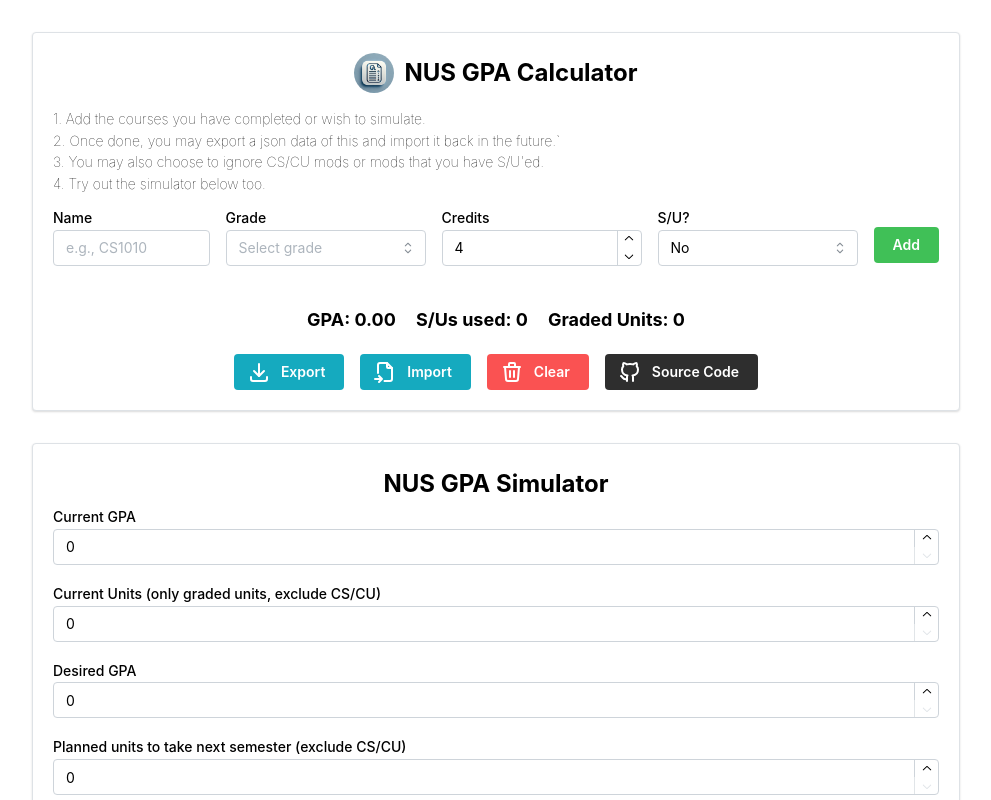
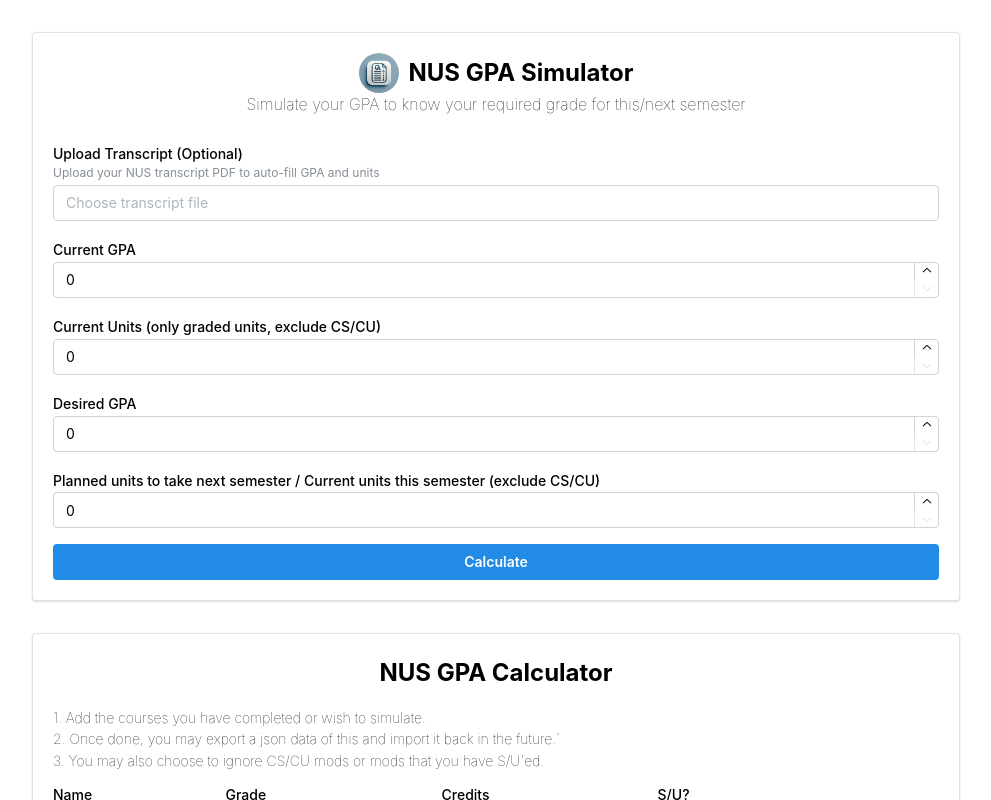
Before and after one commit to raihahahan/gpa-simulator, a Next.js app: page / in a window 1280 px wide. Shown: the top 800 px of the page, without its empty margins (144-1135 px from the left). Built offline with nearby package versions, Linux system fonts and the light colour scheme.

Commit message:
create transcript upload

```diff
--- a/package.json
+++ b/package.json
@@ -15,6 +15,7 @@
     "@mantine/notifications": "^7.15.2",
     "@tabler/icons-react": "^3.26.0",
     "next": "15.1.2",
+    "pdf2json": "^4.0.0",
     "react": "^19.0.0",
     "react-dom": "^19.0.0"
   },
--- /dev/null
+++ b/src/app/api/parse-transcript/route.ts
@@ -0,0 +1,199 @@
+/* eslint-disable @typescript-eslint/no-explicit-any */
+import { NextRequest, NextResponse } from "next/server";
+import PDFParser from "pdf2json";
+
+export interface ParsedTranscriptData {
+  totalGradedUnits: number;
+  currentGPA: number;
+}
+
+export interface CourseData {
+  code: string;
+  name: string;
+  grade: string;
+  units: number;
+}
+
+// NUS Grade to GPA mapping
+const GRADE_TO_GPA: Record<string, number> = {
+  "A+": 5.0,
+  A: 5.0,
+  "A-": 4.5,
+  "B+": 4.0,
+  B: 3.5,
+  "B-": 3.0,
+  "C+": 2.5,
+  C: 2.0,
+  "D+": 1.5,
+  D: 1.0,
+  F: 0.0,
+};
+
+interface PDFText {
+  x: number;
+  y: number;
+  w: number;
+  clr: number;
+  sw: number;
+  A: string;
+  R: Array<{ T: string; S: number; TS: number[] }>;
+}
+
+interface PDFData {
+  Pages: Array<{
+    Texts: PDFText[];
+  }>;
+}
+
+function parseTranscriptFromJSON(pdfData: PDFData): ParsedTranscriptData {
+  let totalGradedUnits = 0;
+  let totalGradePoints = 0;
+
+  // Extract all text elements from all pages with their x,y coordinates
+  const allTexts: Array<{ x: number; y: number; text: string }> = [];
+
+  for (const page of pdfData.Pages) {
+    for (const textItem of page.Texts) {
+      // Decode the text (pdf2json uses URI encoding)
+      const decodedText = textItem.R.map((r) => decodeURIComponent(r.T)).join(
+        ""
+      );
+      if (decodedText.trim()) {
+        // Only add non-empty texts
+        allTexts.push({
+          x: textItem.x,
+          y: textItem.y,
+          text: decodedText.trim(),
+        });
+      }
+    }
+  }
+
+  // Sort by y position first, then x position (left to right, top to bottom)
+  allTexts.sort((a, b) => {
+    if (Math.abs(a.y - b.y) < 0.1) {
+      return a.x - b.x; // Same line, sort by x (left to right)
+    }
+    return a.y - b.y; // Different lines, sort by y (top to bottom)
+  });
+
+  // Combine texts on the same line (same Y position within tolerance)
+  const lines: Array<{ y: number; text: string }> = [];
+  let currentLine: { y: number; texts: string[] } | null = null;
+
+  for (const item of allTexts) {
+    if (!currentLine || Math.abs(item.y - currentLine.y) > 0.1) {
+      // Start a new line
+      if (currentLine) {
+        lines.push({
+          y: currentLine.y,
+          text: currentLine.texts.join(" "),
+        });
+      }
+      currentLine = { y: item.y, texts: [item.text] };
+    } else {
+      // Add to current line
+      currentLine.texts.push(item.text);
+    }
+  }
+
+  // Don't forget the last line
+  if (currentLine) {
+    lines.push({
+      y: currentLine.y,
+      text: currentLine.texts.join(" "),
+    });
+  }
+
+  // console.log("Combined lines:", lines);
+
+  // Course code regex patterns
+  const gradeRegex = /^(A\+|A-|A|B\+|B-|B|C\+|C|D\+|D|F|S|CS|CU|-)$/;
+  const unitsRegex = /^(\d+\.\d{2})$/;
+
+  // Process each line to find courses
+  for (const line of lines) {
+    const parts = line.text.split(" ");
+
+    if (parts.length < 4) continue; // Need at least: CODE NAME GRADE UNITS
+
+    // Check last 2 words for GRADE UNITS pattern
+    const lastWord = parts[parts.length - 1];
+    const secondLastWord = parts[parts.length - 2];
+
+    // Check if last word is units and second last is a grade
+    if (!unitsRegex.test(lastWord)) continue;
+    if (!gradeRegex.test(secondLastWord)) continue;
+
+    const units = parseFloat(lastWord);
+    const grade = secondLastWord;
+    console.log(lastWord, secondLastWord);
+    console.log(units, grade);
+
+    // Skip if grade is CS (S/U) - we only want graded courses
+    if (grade === "CS" || grade === "CU" || grade === "S" || grade === "-")
+      continue;
+
+    // Calculate GPA for graded courses only
+    if (grade in GRADE_TO_GPA) {
+      totalGradedUnits += units;
+      totalGradePoints += GRADE_TO_GPA[grade] * units;
+    }
+  }
+
+  const currentGPA =
+    totalGradedUnits > 0 ? totalGradePoints / totalGradedUnits : 0;
+
+  return {
+    totalGradedUnits,
+    currentGPA: Number(currentGPA.toFixed(2)),
+  };
+}
+
+async function parsePDF(buffer: Buffer): Promise<PDFData> {
+  return new Promise((resolve, reject) => {
+    const pdfParser = new PDFParser();
+
+    pdfParser.on("pdfParser_dataError", (errData: any) => {
+      reject(new Error(errData));
+    });
+
+    pdfParser.on("pdfParser_dataReady", (data: any) => {
+      resolve(data as PDFData);
+    });
+
+    pdfParser.parseBuffer(buffer);
+  });
+}
+
+export async function POST(request: NextRequest) {
+  try {
+    const formData = await request.formData();
+    const file = formData.get("transcript") as File;
+
+    if (!file) {
+      return NextResponse.json({ error: "No file uploaded" }, { status: 400 });
+    }
+
+    // Convert File to Buffer
+    const bytes = await file.arrayBuffer();
+    const buffer = Buffer.from(bytes);
+
+    // Parse PDF to JSON
+    const pdfData = await parsePDF(buffer);
+
+    // Parse transcript from JSON structure
+    const result = parseTranscriptFromJSON(pdfData);
+
+    return NextResponse.json(result);
+  } catch (error) {
+    console.error("Error parsing transcript:", error);
+    return NextResponse.json(
+      {
+        error: "Failed to parse transcript",
+        details: error instanceof Error ? error.message : "Unknown error",
+      },
+      { status: 500 }
+    );
+  }
+}
--- a/src/app/page.tsx
+++ b/src/app/page.tsx
@@ -4,8 +4,8 @@
 export default function Home() {
   return (
     <div>
+      <GradeSimulator />
       <GradingComponent />
-      <GradeSimulator />
       <GradeTable />
     </div>
   );
--- a/src/common/data.ts
+++ b/src/common/data.ts
@@ -5,11 +5,12 @@
     "Add the courses you have completed or wish to simulate.",
     "Once done, you may export a json data of this and import it back in the future.`",
     "You may also choose to ignore CS/CU mods or mods that you have S/U'ed.",
-    "Try out the simulator below too.",
   ],
   title: "NUS GPA Calculator",
   description: "Calculate and simulate your NUS GPA",
   githubLink: "https://github.com/raihahahan/gpa-simulator",
+  simulatorInstructions:
+    "Simulate your GPA to know your required grade for this/next semester",
 };
 
 export const TOTAL_MC = 160;
--- a/src/features/grading/components.tsx
+++ b/src/features/grading/components.tsx
@@ -11,7 +11,6 @@
   ActionIcon,
 } from "@mantine/core";
 import { calculateGPA, calculateGradedUnits, calculateSuCount } from "./utils";
-import Image from "next/image";
 import ComponentWrapper from "@/common/wrapper";
 import { data, GRADES } from "../../common/data";
 import {
@@ -59,14 +58,6 @@
           justifyContent: "center",
         }}
       >
-        <Image
-          src="/icon.webp"
-          width={xs ? 30 : 40}
-          height={xs ? 30 : 40}
-          style={{ borderRadius: 100 }}
-          alt="icon"
-        />
-        <div style={{ width: 10 }}></div>
         <Text
           style={{
             textAlign: "center",
--- a/src/features/simulate/components.tsx
+++ b/src/features/simulate/components.tsx
@@ -1,16 +1,36 @@
 "use client";
 import { useState } from "react";
-import { NumberInput, Button, Text, Group } from "@mantine/core";
+import { NumberInput, Button, Text, Group, FileInput } from "@mantine/core";
 import ComponentWrapper from "@/common/wrapper";
 import { useGlobalMediaQuery } from "@/common/hooks";
-import { GRADES } from "@/common/data";
+import { data, GRADES } from "@/common/data";
+import Image from "next/image";
+
+interface ParsedTranscriptData {
+  totalGradedUnits: number;
+  currentGPA: number;
+  courses: Array<{
+    code: string;
+    name: string;
+    grade: string;
+    units: number;
+  }>;
+}
+
+interface SimulateResults {
+  required: number;
+  maxAchievable: number;
+}
 
 export default function GradeSimulator() {
   const [currentGPA, setCurrentGPA] = useState<number>(0);
   const [currentUnits, setCurrentUnits] = useState<number>(0);
   const [desiredGPA, setDesiredGPA] = useState<number>(0);
   const [unitsLeft, setUnitsLeft] = useState<number>(0);
-  const [result, setResult] = useState<string | number>(""); // To store the result of the calculation
+  const [result, setResult] = useState<string | SimulateResults>("");
+  const [transcriptFile, setTranscriptFile] = useState<File | null>(null);
+  const [parseError, setParseError] = useState<string>("");
+  const [isUploading, setIsUploading] = useState<boolean>(false);
   const { xs } = useGlobalMediaQuery();
 
   function calculateRequiredGPA(
@@ -18,30 +38,70 @@
     completedUnits: number,
     plannedUnits: number,
     desiredGPA: number
-  ): number | string {
+  ): { required: number; maxAchievable: number } | string {
     if (plannedUnits <= 0) {
-      return "Invalid units left"; // Ensure units left is positive
+      return "Invalid units left";
     }
 
-    console.log(currentGPA, completedUnits, plannedUnits, desiredGPA);
     const totalPointsRequired = desiredGPA * (completedUnits + plannedUnits);
     const currPoints = currentGPA * completedUnits;
     const requiredPoints = totalPointsRequired - currPoints;
     const requiredGPA = requiredPoints / plannedUnits;
+    const maxRequiredPoints = GRADES[0].points * plannedUnits;
+    const maxTotalPointsRequired = maxRequiredPoints + currPoints;
+    const achievable = maxTotalPointsRequired / (completedUnits + plannedUnits);
 
     if (requiredGPA > GRADES[0].points) {
-      const maxRequiredPoints = GRADES[0].points * plannedUnits;
-      const maxTotalPointsRequired = maxRequiredPoints + currPoints;
-      const achievable =
-        maxTotalPointsRequired / (completedUnits + plannedUnits);
-
-      return `Your desired GPA is too high as you will need a GPA of ${requiredGPA}. Your max achievable GPA is ${achievable.toFixed(
+      return `Your desired GPA is too high as you will need a GPA of ${requiredGPA.toFixed(
+        2
+      )}. Your max achievable GPA is ${achievable.toFixed(
         2
       )} with a score of A/A+ for every module.`;
     }
 
-    return requiredGPA;
+    return { required: requiredGPA, maxAchievable: achievable };
   }
+
+  const handleTranscriptUpload = async (file: File | null) => {
+    if (!file) {
+      setTranscriptFile(null);
+      setParseError("");
+      return;
+    }
+
+    setTranscriptFile(file);
+    setParseError("");
+    setIsUploading(true);
+
+    try {
+      const formData = new FormData();
+      formData.append("transcript", file);
+
+      const response = await fetch("/api/parse-transcript", {
+        method: "POST",
+        body: formData,
+      });
+
+      if (!response.ok) {
+        const errorData = await response.json();
+        throw new Error(errorData.error || "Failed to parse transcript");
+      }
+
+      const parsed: ParsedTranscriptData = await response.json();
+
+      setCurrentGPA(parsed.currentGPA);
+      setCurrentUnits(parsed.totalGradedUnits);
+      setParseError("");
+    } catch (error) {
+      setParseError(
+        error instanceof Error ? error.message : "Failed to parse transcript"
+      );
+      setCurrentGPA(0);
+      setCurrentUnits(0);
+    } finally {
+      setIsUploading(false);
+    }
+  };
 
   const handleSubmit = () => {
     const requiredGrade = calculateRequiredGPA(
@@ -55,6 +115,22 @@
 
   return (
     <ComponentWrapper>
+      <div
+        style={{
+          display: "flex",
+          flexDirection: "row",
+          alignItems: "center",
+          justifyContent: "center",
+        }}
+      >
+        <Image
+          src="/icon.webp"
+          width={xs ? 30 : 40}
+          height={xs ? 30 : 40}
+          style={{ borderRadius: 100 }}
+          alt="icon"
+        />
+        <div style={{ width: 10 }}></div>
         <Text
           size="xl"
           style={{
@@ -65,6 +141,47 @@
         >
           NUS GPA Simulator
         </Text>
+      </div>
+
+      <div>
+        <Text
+          fw="lighter"
+          size="sm"
+          style={{
+            textAlign: "center",
+            fontWeight: "bolder",
+            fontSize: 16,
+          }}
+        >
+          {data.simulatorInstructions}
+        </Text>
+        <br />
+      </div>
+
+      {/* Transcript Upload */}
+      <FileInput
+        label="Upload Transcript (Optional)"
+        description="Upload your NUS transcript PDF to auto-fill GPA and units"
+        placeholder="Choose transcript file"
+        accept="application/pdf"
+        value={transcriptFile}
+        onChange={handleTranscriptUpload}
+        mb="md"
+        clearable
+        disabled={isUploading}
+      />
+
+      {isUploading && (
+        <Text size="sm" color="blue" mb="md">
+          Parsing transcript...
+        </Text>
+      )}
+
+      {parseError && (
+        <Text size="sm" color="red" mb="md">
+          {parseError}
+        </Text>
+      )}
 
       {/* Current GPA Input */}
       <NumberInput
@@ -73,6 +190,8 @@
         onChange={(e) => setCurrentGPA(Number(e))}
         min={0}
         max={5}
+        step={0.01}
+        decimalScale={2}
         mb="md"
       />
 
@@ -92,12 +211,14 @@
         onChange={(e) => setDesiredGPA(Number(e))}
         min={0}
         max={5}
+        step={0.01}
+        decimalScale={2}
         mb="md"
       />
 
       {/* Units Left Input */}
       <NumberInput
-        label="Planned units to take next semester (exclude CS/CU)"
+        label="Planned units to take next semester / Current units this semester (exclude CS/CU)"
         value={unitsLeft}
         onChange={(e) => setUnitsLeft(Number(e))}
         min={0}
@@ -110,16 +231,23 @@
       </Button>
 
       {/* Result Display */}
+      {result && (
         <Group mt="lg" align="center">
-        <Text size="lg">Required Grade for the Semester</Text>
-        {typeof result === "number" ? (
-          <Text size="xl">{result.toFixed(2)} GPA</Text>
+          <Text size="lg">Required Grade for the Semester:</Text>
+          {typeof result != "string" ? (
+            <>
+              <Text size="xl">{result.required.toFixed(2)} GPA</Text>||
+              <Text size="xl">
+                Max achievable GPA: {result.maxAchievable.toFixed(2)}
+              </Text>
+            </>
           ) : (
             <Text size="lg" color="red">
               {result}
             </Text>
           )}
         </Group>
+      )}
     </ComponentWrapper>
   );
 }
```
Also changed, not shown: 1 other file (tests, documents, lock files or other folders). Lines whose indentation alone changed are shown as unchanged.
